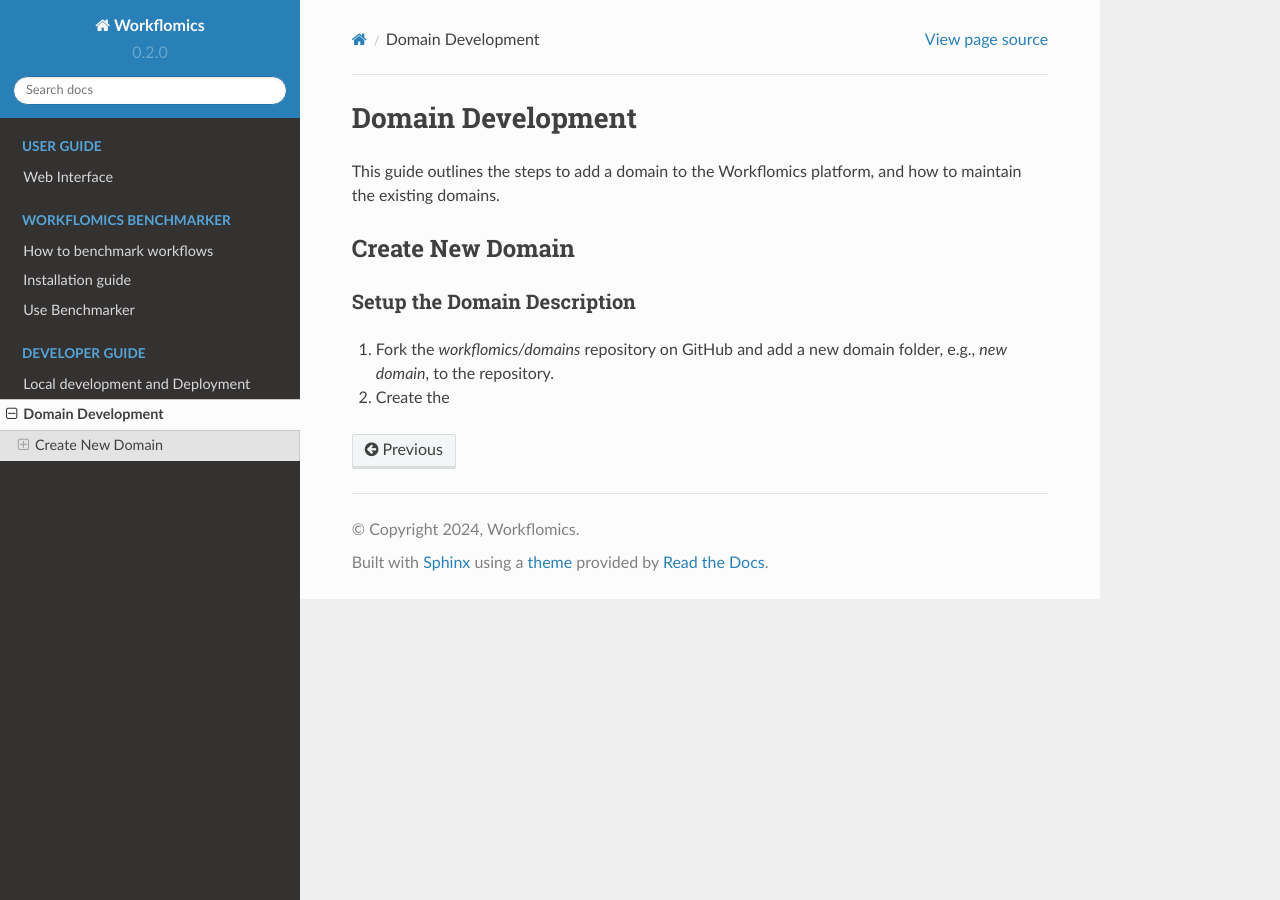
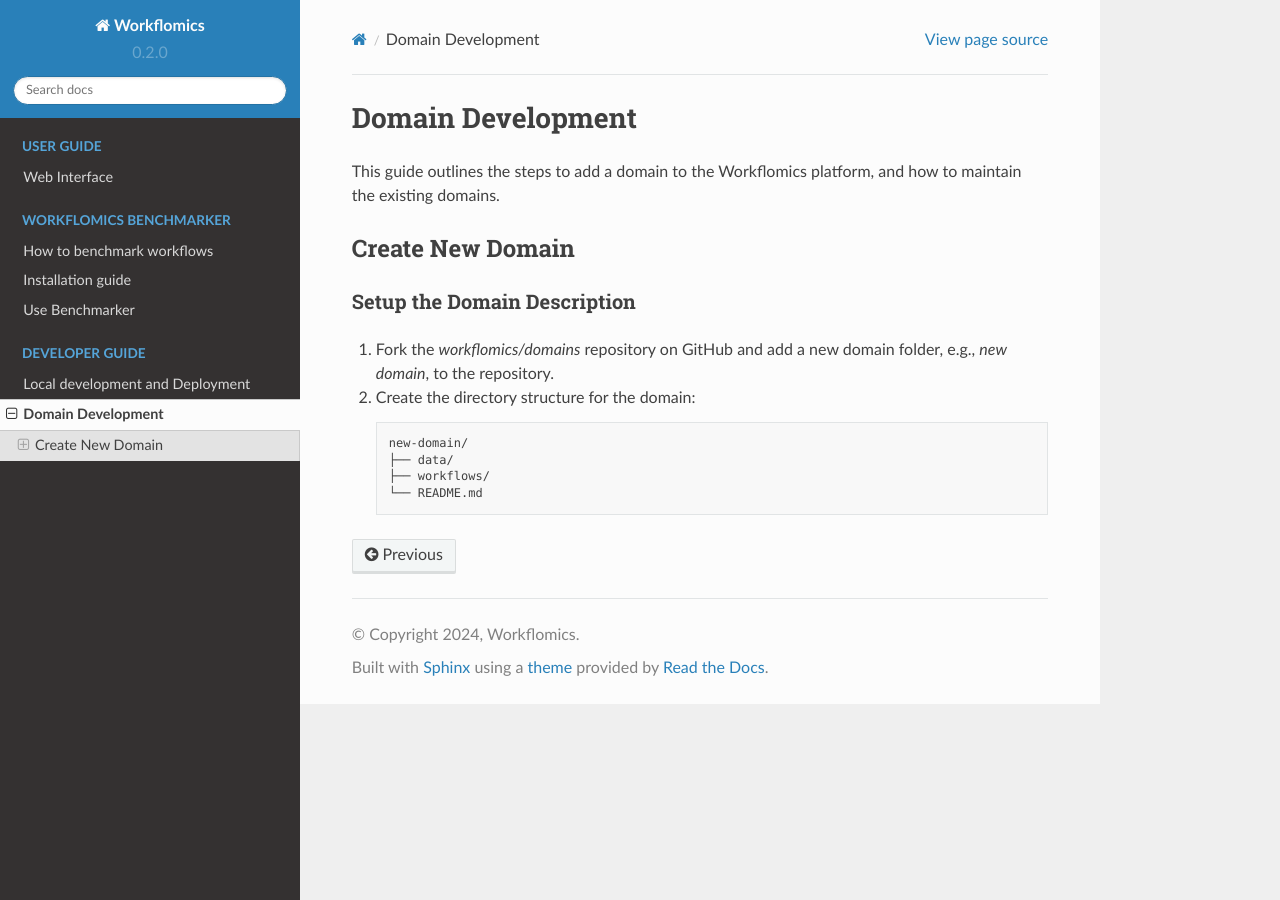
Before and after one commit to Workflomics/workflomics-readthedocs, a Sphinx documentation site: the page built from docs/source/basics/add-domain.rst, in a window 1280 px wide. Built offline with Sphinx 7.4.7 and the Read the Docs theme 2.0.0, drawn with Linux system fonts in a browser that asks for light colours.

Commit message:
Test folder structure visualisation

```diff
--- a/docs/source/basics/add-domain.rst
+++ b/docs/source/basics/add-domain.rst
@@ -10,4 +10,11 @@ Setup the Domain Description
 ============================
 
 1. Fork the `workflomics/domains` repository on GitHub and add a new domain folder, e.g., `new domain`, to the repository.
-2. Create the
+2. Create the directory structure for the domain:
+
+   .. code-block:: text
+
+      new-domain/
+      ├── data/
+      ├── workflows/
+      └── README.md
```
